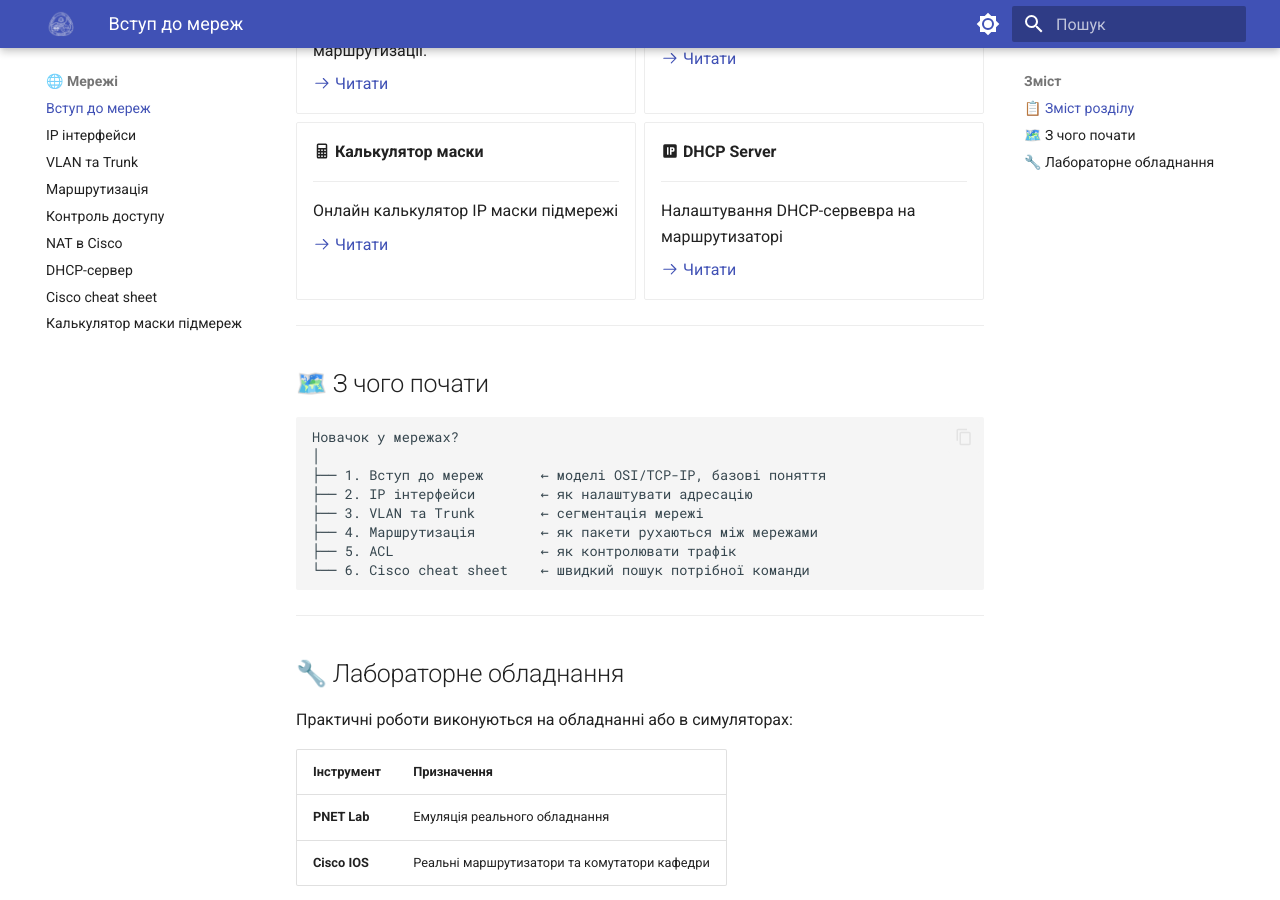
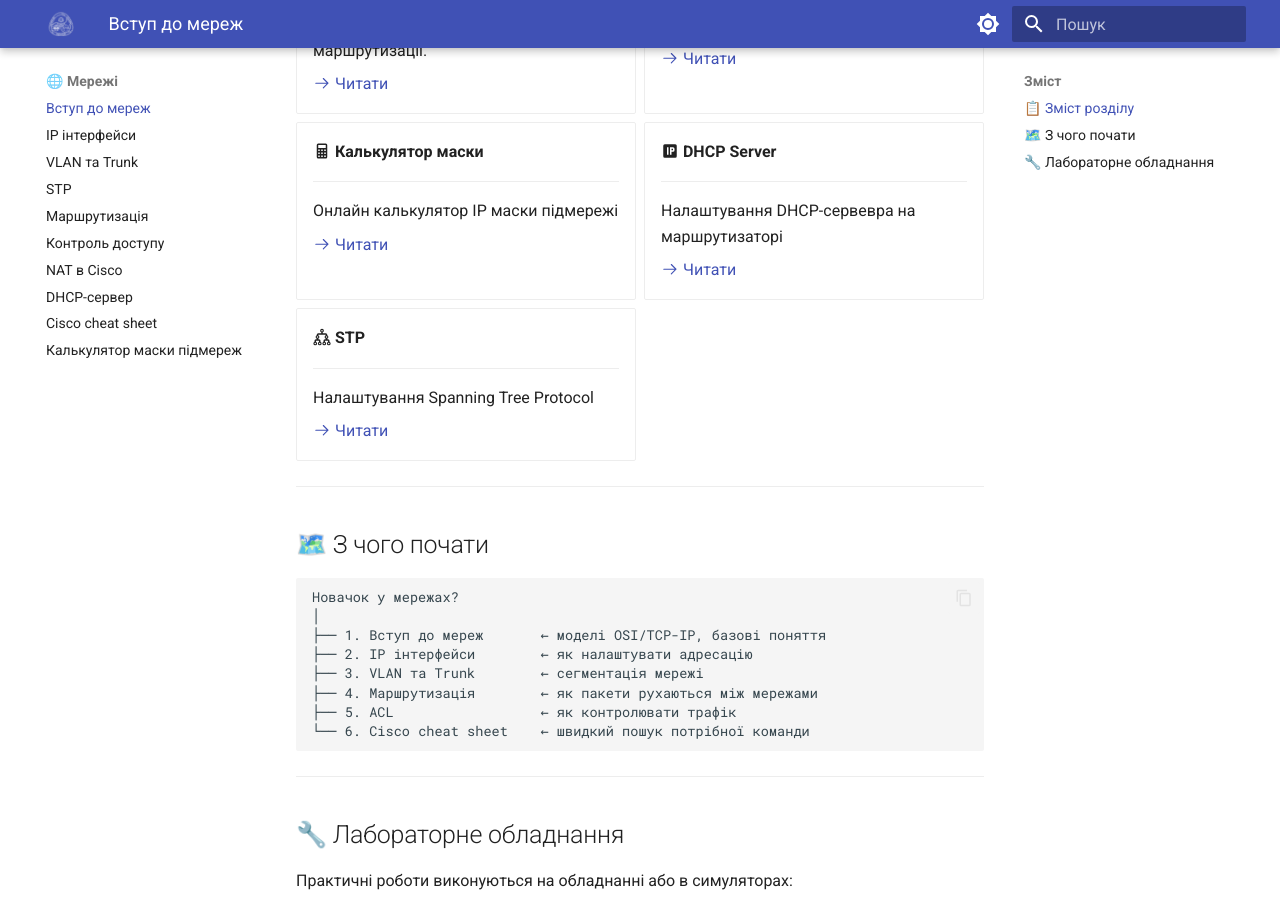
Before and after one commit to left769/21-docs, an MkDocs documentation site: the page built from docs/network-configs/index.md, in a window 1280 px wide and 900 px high, scrolled down 910 px. Built offline with MkDocs 1.6.1 and Material for MkDocs 9.7.7, drawn with Linux system fonts in a browser that asks for light colours.

Commit message:
Added STP

```diff
--- a/docs/network-configs/index.md
+++ b/docs/network-configs/index.md
@@ -73,6 +73,14 @@
 
     [:octicons-arrow-right-24: Читати](dhcp.md)
 
+-   :material-family-tree: __STP__
+
+    ---
+
+    Налаштування Spanning Tree Protocol
+
+    [:octicons-arrow-right-24: Читати](stp.md)
+
 </div>
 
 ---
--- a/mkdocs.yml
+++ b/mkdocs.yml
@@ -52,6 +52,7 @@ nav:
       - 'Вступ до мереж': network-configs/index.md
       - 'IP інтерфейси': network-configs/IP-interfaces.md
       - 'VLAN та Trunk': network-configs/vlans.md
+      - 'STP': network-configs/stp.md
       - 'Маршрутизація': network-configs/routing.md
       - 'Контроль доступу': network-configs/ACL.md
       - 'NAT в Cisco': network-configs/cisco-nat.md
```
Also changed, not shown: README.md (+0 -1 lines), docs/index.md (+0 -1 lines).
